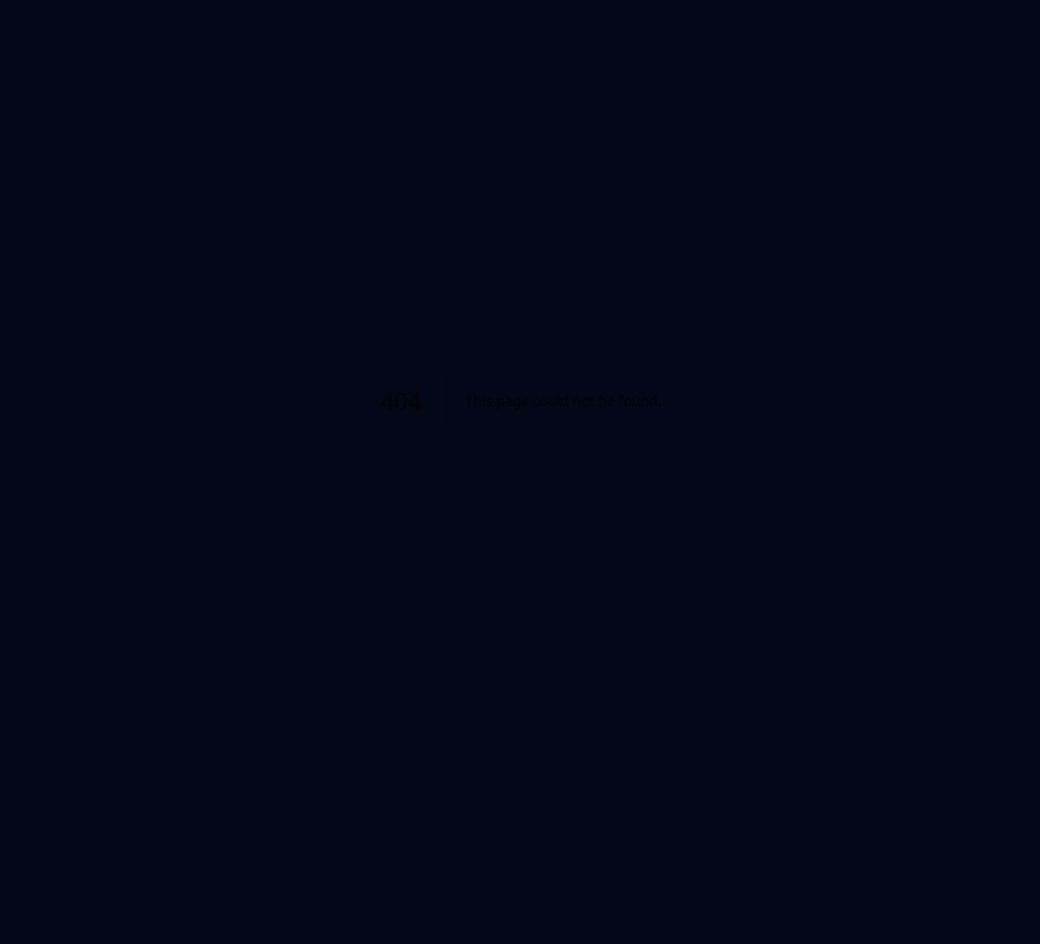
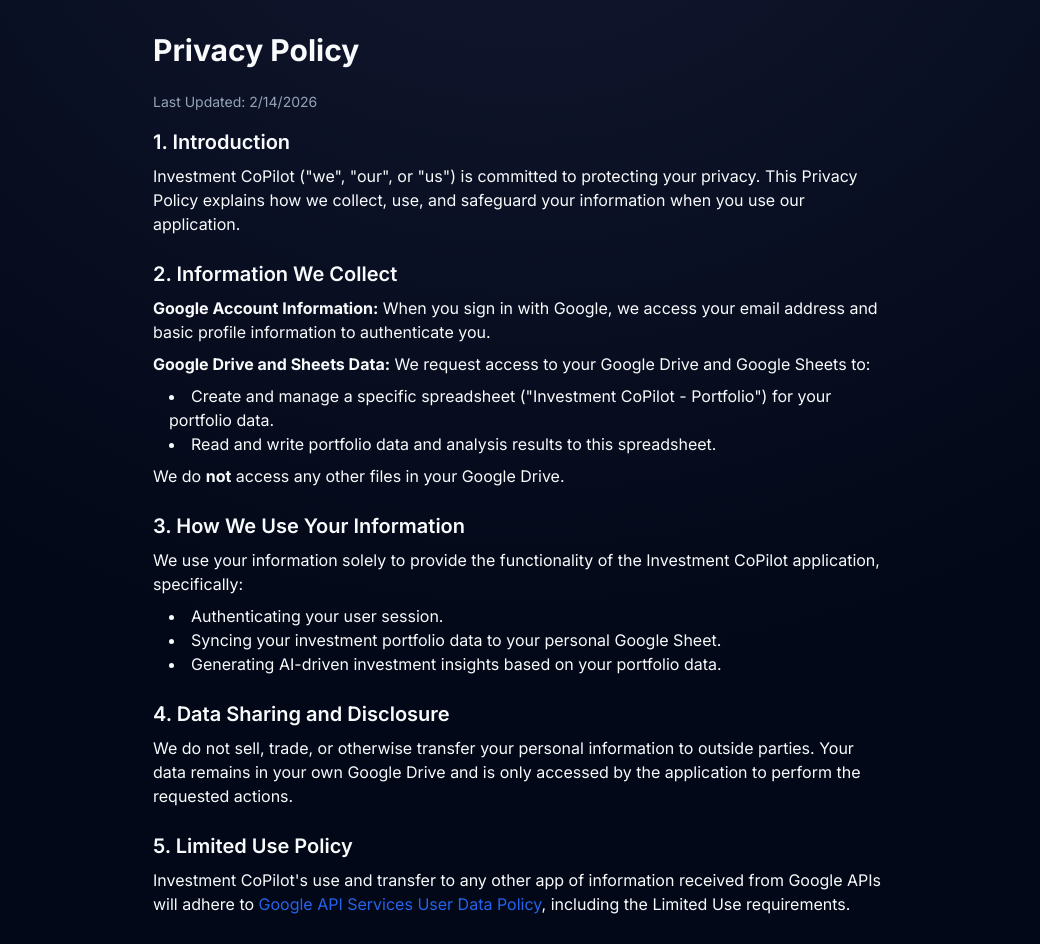
Before and after one commit to bottasai/investmentcopilot, a Next.js app: page /privacy-policy in a window 1280 px wide. Before the commit this address had no page. Shown: the top 944 px of the page, without its empty margins (119-1159 px from the left). Before the commit the page ends 800 px from the top, so only its background shows below. Built offline with nearby package versions, Linux system fonts and the light colour scheme.

Commit message:
feat(legal): add privacy policy page and footer link

```diff
--- a/app/page.tsx
+++ b/app/page.tsx
@@ -59,7 +59,7 @@
 
             {/* Footer */}
             <footer className="border-t border-border/40 py-6 text-center text-sm text-muted-foreground">
-                <p>Investment CoPilot &copy; {new Date().getFullYear()}. AI-powered investment analysis.</p>
+                <p>Investment CoPilot &copy; {new Date().getFullYear()}. AI-powered investment analysis. | <a href="/privacy-policy" className="hover:underline">Privacy Policy</a></p>
             </footer>
         </div>
     )
--- /dev/null
+++ b/app/privacy-policy/page.tsx
@@ -0,0 +1,72 @@
+
+import React from 'react';
+
+export default function PrivacyPolicy() {
+    return (
+        <div className="container mx-auto px-4 py-8 max-w-3xl">
+            <h1 className="text-3xl font-bold mb-6">Privacy Policy</h1>
+            <p className="text-sm text-muted-foreground mb-4">Last Updated: {new Date().toLocaleDateString()}</p>
+
+            <section className="mb-6">
+                <h2 className="text-xl font-semibold mb-2">1. Introduction</h2>
+                <p className="mb-2">
+                    Investment CoPilot ("we", "our", or "us") is committed to protecting your privacy. This Privacy Policy explains how we collect, use, and safeguard your information when you use our application.
+                </p>
+            </section>
+
+            <section className="mb-6">
+                <h2 className="text-xl font-semibold mb-2">2. Information We Collect</h2>
+                <p className="mb-2">
+                    <strong>Google Account Information:</strong> When you sign in with Google, we access your email address and basic profile information to authenticate you.
+                </p>
+                <p className="mb-2">
+                    <strong>Google Drive and Sheets Data:</strong> We request access to your Google Drive and Google Sheets to:
+                </p>
+                <ul className="list-disc list-inside ml-4 mb-2">
+                    <li>Create and manage a specific spreadsheet ("Investment CoPilot - Portfolio") for your portfolio data.</li>
+                    <li>Read and write portfolio data and analysis results to this spreadsheet.</li>
+                </ul>
+                <p>
+                    We do <strong>not</strong> access any other files in your Google Drive.
+                </p>
+            </section>
+
+            <section className="mb-6">
+                <h2 className="text-xl font-semibold mb-2">3. How We Use Your Information</h2>
+                <p className="mb-2">
+                    We use your information solely to provide the functionality of the Investment CoPilot application, specifically:
+                </p>
+                <ul className="list-disc list-inside ml-4">
+                    <li>Authenticating your user session.</li>
+                    <li>Syncing your investment portfolio data to your personal Google Sheet.</li>
+                    <li>Generating AI-driven investment insights based on your portfolio data.</li>
+                </ul>
+            </section>
+
+            <section className="mb-6">
+                <h2 className="text-xl font-semibold mb-2">4. Data Sharing and Disclosure</h2>
+                <p className="mb-2">
+                    We do not sell, trade, or otherwise transfer your personal information to outside parties. Your data remains in your own Google Drive and is only accessed by the application to perform the requested actions.
+                </p>
+            </section>
+
+            <section className="mb-6">
+                <h2 className="text-xl font-semibold mb-2">5. Limited Use Policy</h2>
+                <p className="mb-2">
+                    Investment CoPilot's use and transfer to any other app of information received from Google APIs will adhere to <a href="https://developers.google.com/terms/api-services-user-data-policy#additional_requirements_for_specific_api_scopes" className="text-blue-600 hover:underline" target="_blank" rel="noopener noreferrer">Google API Services User Data Policy</a>, including the Limited Use requirements.
+                </p>
+            </section>
+
+            <section className="mb-6">
+                <h2 className="text-xl font-semibold mb-2">6. Contact Us</h2>
+                <p>
+                    If you have any questions about this Privacy Policy, please contact us at support@calculatefd.com.
+                </p>
+            </section>
+
+            <div className="mt-8 pt-6 border-t">
+                <a href="/" className="text-blue-600 hover:underline">← Back to Home</a>
+            </div>
+        </div>
+    );
+}
```
